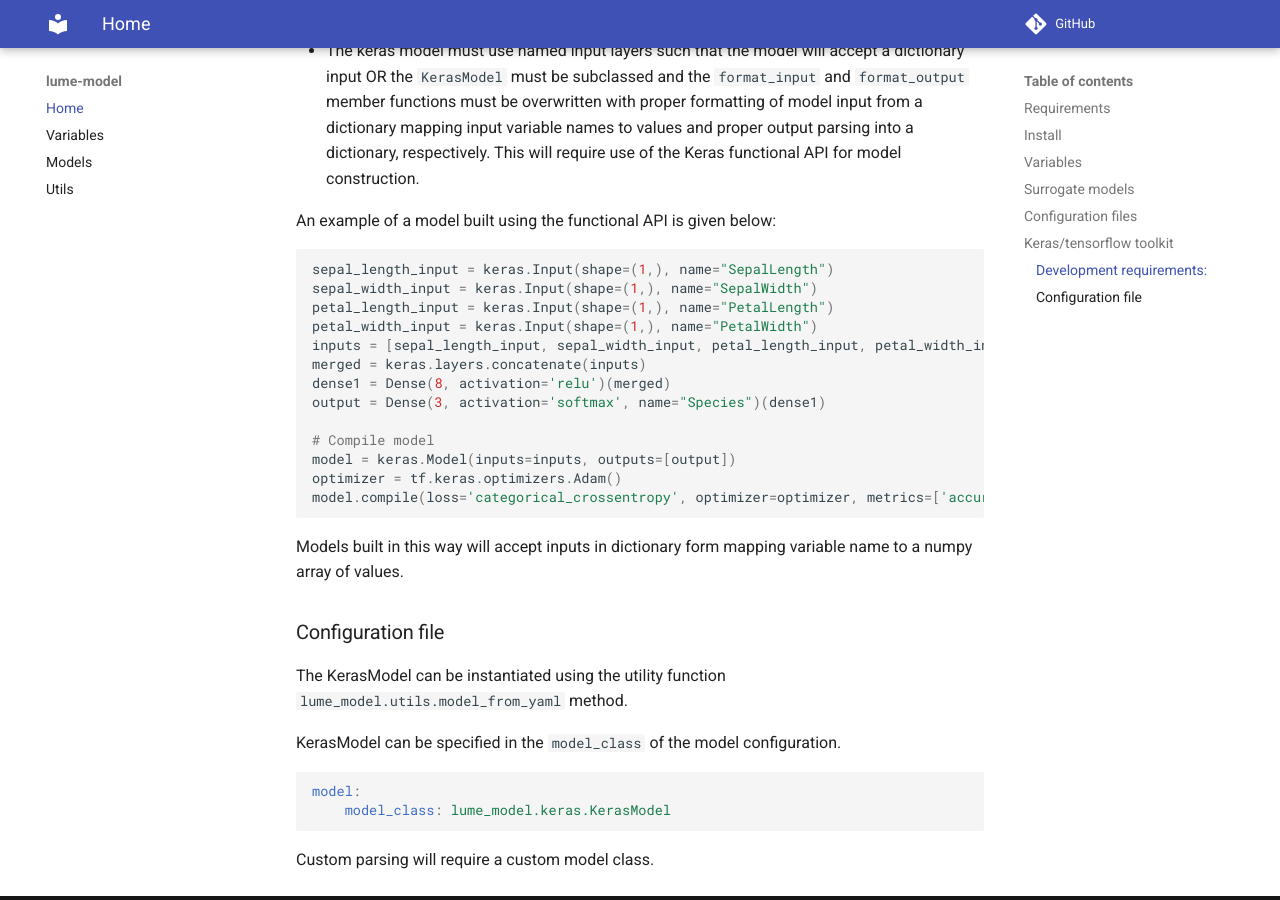
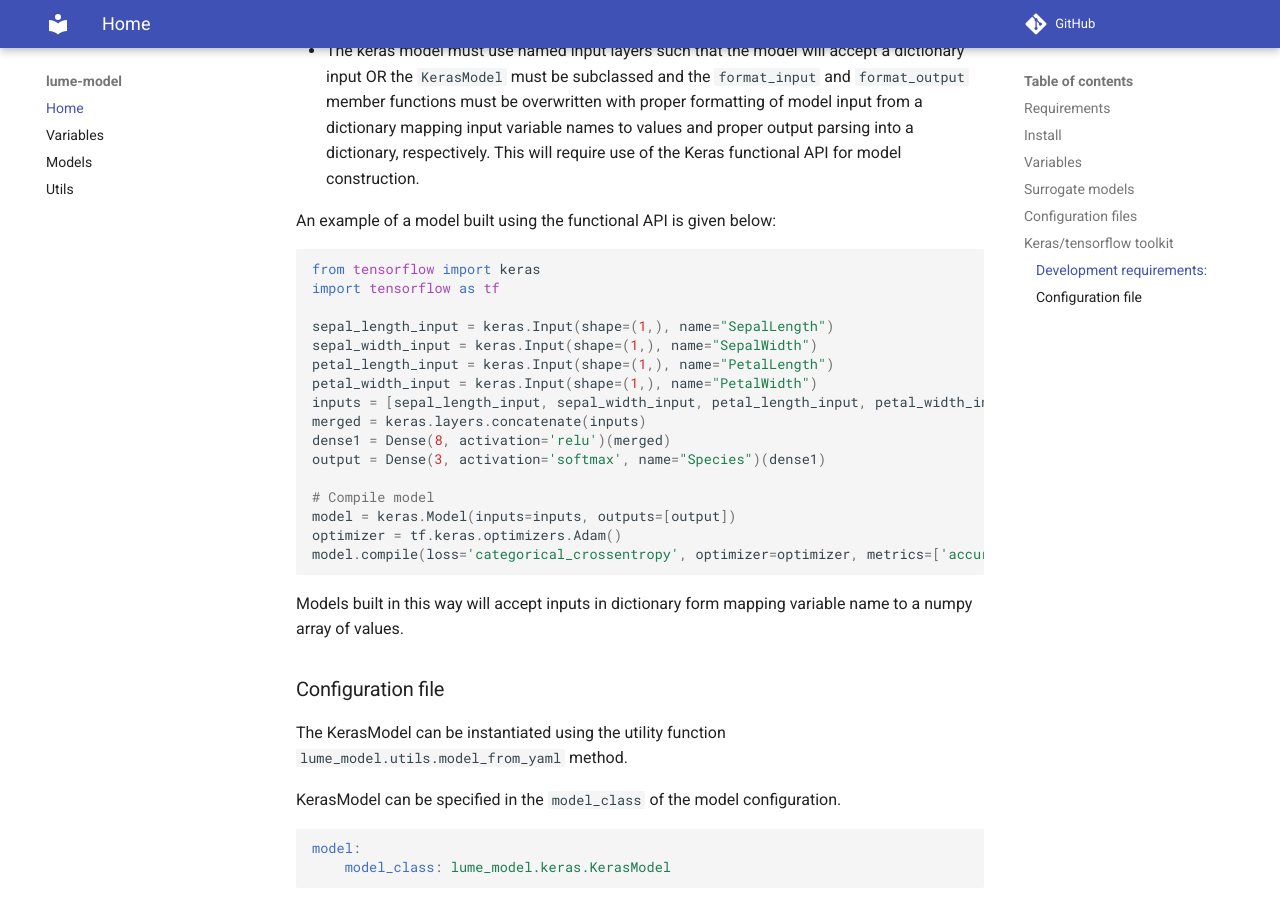
Before and after one commit to slaclab/lume-model, an MkDocs documentation site: the page built from docs/index.md, in a window 1280 px wide and 900 px high, scrolled down 4339 px. Built offline with MkDocs 1.6.1 and Material for MkDocs 9.7.7, drawn with Linux system fonts in a browser that asks for light colours; comment, search, counter and statistics services are not loaded.

Commit message:
DOC: Add imports to examples

````diff
--- a/docs/index.md
+++ b/docs/index.md
@@ -174,6 +174,8 @@ The `KerasModel` packaged in the toolkit will be compatible with models saved us
 An example of a model built using the functional API is given below:
 
 ```python
+from tensorflow import keras
+import tensorflow as tf
 
 sepal_length_input = keras.Input(shape=(1,), name="SepalLength")
 sepal_width_input = keras.Input(shape=(1,), name="SepalWidth")
````
